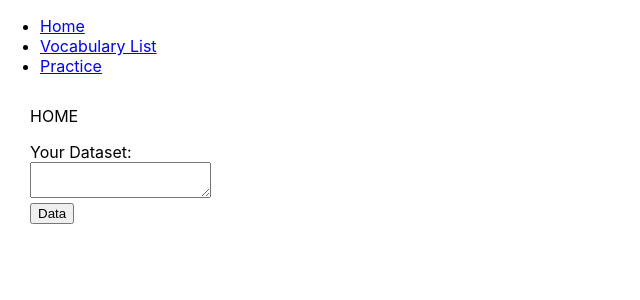
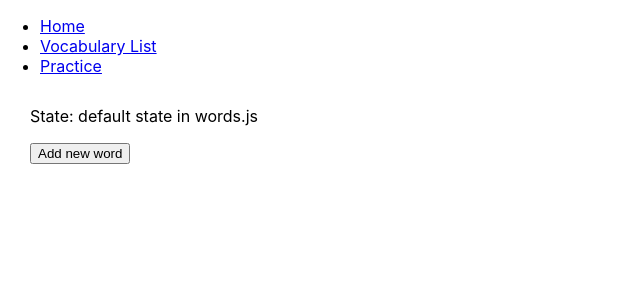
Before and after one commit to jk31/jk31-VocabularyReact, a React (Create React App) app: page / in a window 1280 px wide. Shown: the top 300 px of the page, without its empty margins (0-640 px from the left). Built offline with nearby package versions, Linux system fonts and the light colour scheme.

Commit message:
added redux react with new word example

```diff
--- a/package.json
+++ b/package.json
@@ -8,8 +8,10 @@
     "@testing-library/user-event": "^7.1.2",
     "react": "^16.13.1",
     "react-dom": "^16.13.1",
+    "react-redux": "^7.2.0",
     "react-router-dom": "^5.1.2",
-    "react-scripts": "3.4.1"
+    "react-scripts": "3.4.1",
+    "redux": "^4.0.5"
   },
   "scripts": {
     "start": "react-scripts start",
--- a/src/App.js
+++ b/src/App.js
@@ -53,8 +53,8 @@ function App() {
   return (
     <Switch>
         <Route path="/" component={Home} exact />
-        <Route path="/vocabularylist" component={() => <VocabularyList vocabulary={state.vocabulary}/>}/>
-        <Route path="/practice" component={() => <Practice vocabulary={state.vocabulary}/>}/>
+        <Route path="/vocabularylist" component={VocabularyList}/>
+        <Route path="/practice" component={Practice}/>
     </Switch>
   );
 }
--- /dev/null
+++ b/src/actions/new_word.js
@@ -0,0 +1,6 @@
+export const newWord = (new_word) => {
+    return {
+        type: "NEW_WORD",
+        payload: new_word
+    }
+};
--- a/src/components/home.js
+++ b/src/components/home.js
@@ -1,71 +1,21 @@
 import React from 'react';
+import { useDispatch, useSelector } from "react-redux";
+import { newWord } from "../actions/new_word"
 
-class Home extends React.Component {
-    constructor(props) {
-        super(props);
-        this.state = {
-            data: "",
-            userInput: "",
-            vocabulary: [],
-        };
-    }
+function Home() {
+    const words = useSelector(state => state.words);
+    const dispatch = useDispatch();
 
-    handleChange = (event) => {
-        this.setState({userInput: event.target.value});
-    }
-
-    upload_data = () => {
-        console.log("INPUT " + this.state.userInput);
-        this.setState({data: this.state.userInput}, function() {
-            console.log("state data:" + this.state.data);
-        });
-        var data = this.state.data.split("\n");
-        console.log("stata data again: " + this.state.data);
-        var data_split = data.map((row, index) =>
-            row.split(",")
-        )
-        data_split.map((row, index) => {
-            var new_element = this.state.vocabulary.push(
-                [
-                 {
-                    "Language1": row[0],
-                    "Language2":  row[1],
-                    "Word1":  row[2],
-                    "Word2":  row[3],
-                 }
-                ]
-            )
-            this.setState({vocabulary: new_element})
-        }
-        )
-        console.log(this.state.vocabulary)
-    }
-
-    render() {
-        return (
-            <main className="Home">
-            <p>HOME</p>
-
-            <div>
-                <label>Your Dataset:</label><br></br>
-                <textarea
-                value={this.state.userInput}
-                onChange={this.handleChange}
-                />
-                <br></br>
-                <button onClick={this.upload_data}>
-                    Data
-                </button>
-            </div>
-            </main>
-        );
-    }
+    return (
+        <main className="Home">
+            <p>State: {words}</p>
+            <button
+                onClick={() => dispatch(newWord("new word creation"))}
+            >
+                Add new word
+            </button>
+        </main>
+    );
 }
 
 export default Home;
-
-
-/*
-English	German	zealous	eifrig
-English	German	compelling	zwingend
-English	German	striving	Streben */
--- a/src/index.js
+++ b/src/index.js
@@ -1,12 +1,19 @@
 import React from 'react';
 import ReactDOM from 'react-dom';
 import { BrowserRouter } from 'react-router-dom';
+
+import { createStore } from "redux";
+import { Provider } from "react-redux";
+import allReducers from "./reducers/combine"
 
 import './index.css';
 import App from './App';
 
 import * as serviceWorker from './serviceWorker';
 
+const store = createStore(
+  allReducers, window.__REDUX_DEVTOOLS_EXTENSION__ && window.__REDUX_DEVTOOLS_EXTENSION__()
+  );
 
 ReactDOM.render(
   <div>
@@ -17,17 +24,19 @@ ReactDOM.render(
     </ul>
   </div>,
 document.getElementById('navbar')
-)
+);
 
 
 ReactDOM.render(
-  <BrowserRouter>
-    <React.StrictMode>
-      <App />
-    </React.StrictMode>
-  </BrowserRouter>,
+  <Provider store={store}>
+    <BrowserRouter>
+      <React.StrictMode>
+        <App />
+      </React.StrictMode>
+    </BrowserRouter>
+  </Provider>,
 document.getElementById('root')
-)
+);
 
 
 // If you want your app to work offline and load faster, you can change
--- /dev/null
+++ b/src/reducers/combine.js
@@ -0,0 +1,9 @@
+import Words from "./words";
+
+import { combineReducers } from "redux";
+
+const allReducers = combineReducers({
+    words: Words
+})
+
+export default allReducers;
--- /dev/null
+++ b/src/reducers/words.js
@@ -0,0 +1,10 @@
+const Words = (state = "default state in words.js", action) =>  {
+    switch(action.type){
+        case "NEW_WORD":
+            return state = action.payload;
+        default:
+            return state
+    }
+}
+
+export default Words;
```
Also changed, not shown: 1 other file (tests, documents, lock files or other folders).
